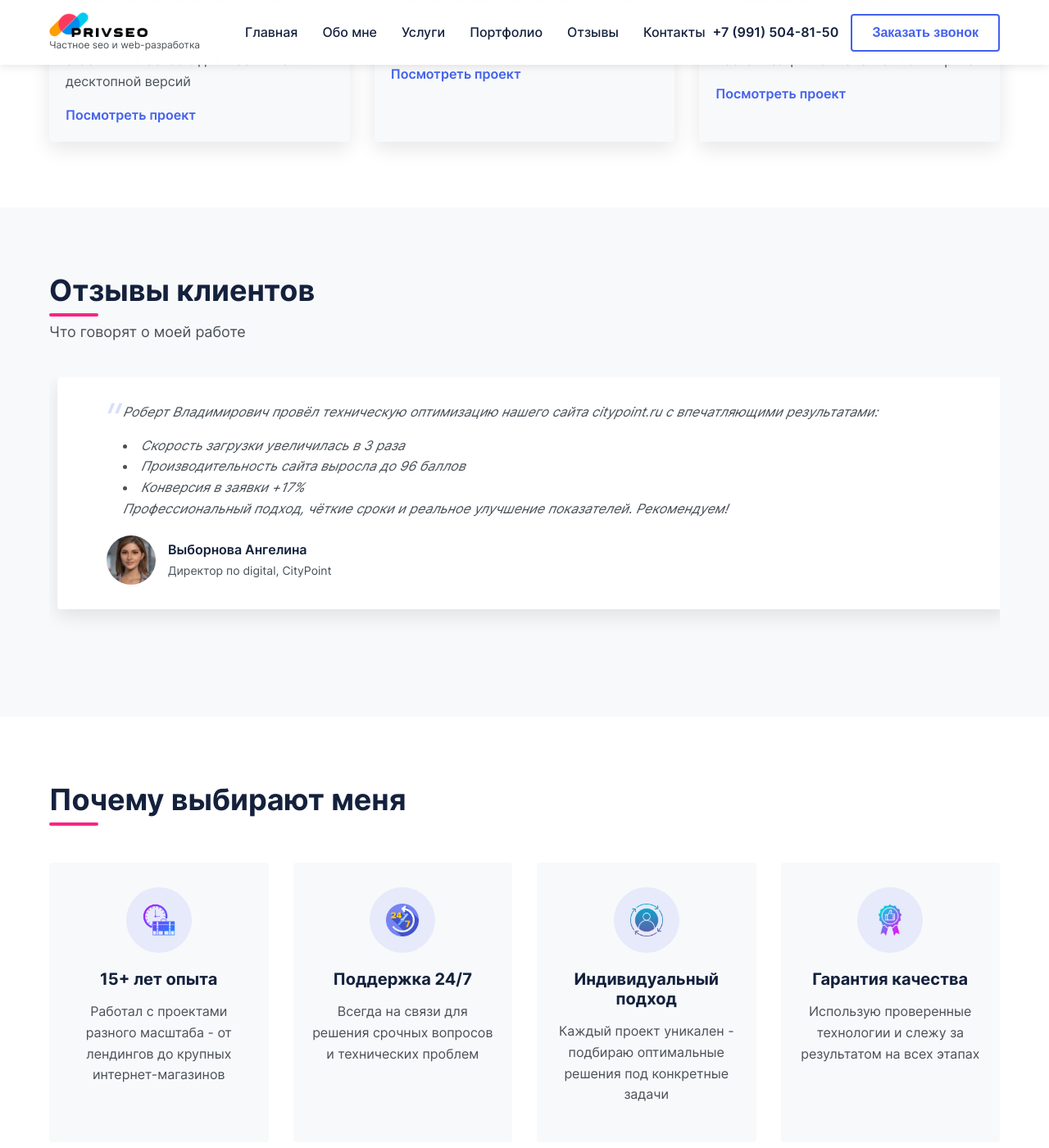
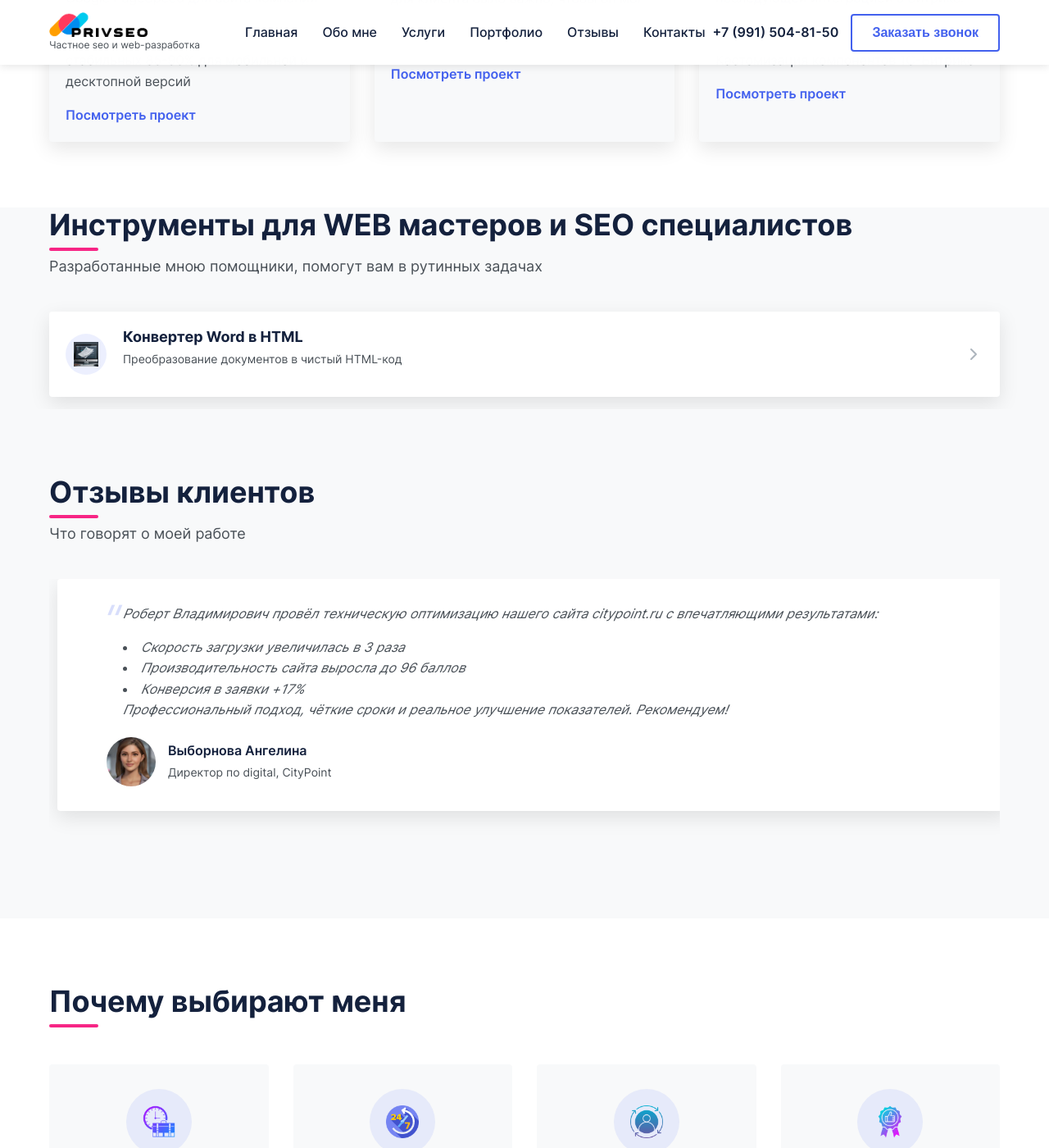
Before and after one commit to PrivateSeo/privateseo.github.io, a Jekyll site: the page built from index.html, in a window 1280 px wide and 1400 px high, scrolled down 4190 px. Shown: the whole window at 82% size. Built offline with Jekyll 4.4.1, drawn with Linux system fonts in a browser that asks for light colours.

Commit message:
новый блок Полезные инструменты

```diff
--- a/css/main.css
+++ b/css/main.css
@@ -2097,3 +2097,80 @@ ul {
         grid-template-columns: 1fr;
     }
 }
+
+/* Добавляем в main.css */
+.tools--list {
+  background-color: var(--light-color);
+}
+
+.tools-list {
+  list-style: none;
+  margin-top: 4rem;
+}
+
+.tools-list__item {
+  margin-bottom: 1.5rem;
+  background-color: white;
+  border-radius: var(--border-radius);
+  box-shadow: var(--box-shadow);
+  transition: var(--transition);
+}
+
+.tools-list__item:hover {
+  transform: translateY(-3px);
+  box-shadow: 0 10px 20px rgba(0, 0, 0, 0.1);
+}
+
+.tools-list__link {
+  display: flex;
+  align-items: center;
+  padding: 2rem;
+  color: var(--dark-color);
+  transition: var(--transition);
+}
+
+.tools-list__link:hover {
+  color: var(--primary-color);
+}
+
+.tools-list__icon {
+  width: 50px;
+  height: 50px;
+  background-color: rgba(67, 97, 238, 0.1);
+  border-radius: 50%;
+  display: flex;
+  align-items: center;
+  justify-content: center;
+  margin-right: 2rem;
+  flex-shrink: 0;
+}
+
+.tools-list__icon img {
+  width: 30px;
+  height: 30px;
+}
+
+.tools-list__content {
+  flex-grow: 1;
+}
+
+.tools-list__title {
+  font-size: 1.8rem;
+  margin-bottom: 0.5rem;
+}
+
+.tools-list__desc {
+  color: var(--gray-dark);
+  font-size: 1.4rem;
+}
+
+.tools-list__arrow {
+  margin-left: 1rem;
+  color: var(--gray-medium);
+  transition: var(--transition);
+}
+
+.tools-list__link:hover .tools-list__arrow {
+  color: var(--primary-color);
+  transform: translateX(5px);
+}
--- a/index.html
+++ b/index.html
@@ -450,7 +451,29 @@ description: Создание, поддержка и продвижение са
 			</div>
 		</div>
 	</section>
+	<section class="tools tools--list" id="tools">
+	  <div class="container">
+		<h2 class="section-title tools__title">Инструменты для WEB мастеров и SEO специалистов</h2>
+		<p class="section-subtitle tools__subtitle">Разработанные мною помощники, помогут вам в рутинных задачах</p>
 
+		<ul class="tools-list">
+		  <li class="tools-list__item">
+			<a href="/word-html-converter.html" class="tools-list__link">
+			  <div class="tools-list__icon">
+				<img src="images/word-html-convert.webp" alt="Конвертер" loading="lazy">
+			  </div>
+			  <div class="tools-list__content">
+				<h3 class="tools-list__title">Конвертер Word в HTML</h3>
+				<p class="tools-list__desc">Преобразование документов в чистый HTML-код</p>
+			  </div>
+			  <svg class="tools-list__arrow" width="24" height="24" viewBox="0 0 24 24" fill="none" xmlns="http://www.w3.org/2000/svg">
+				<path d="M9 18L15 12L9 6" stroke="currentColor" stroke-width="2" stroke-linecap="round" stroke-linejoin="round"/>
+			  </svg>
+			</a>
+		  </li>
+		</ul>
+	  </div>
+	</section>
 	<!-- Отзывы -->
 	<section class="reviews" id="reviews">
 		<div class="container">
```
Also changed, not shown: other parts of index.html (+2 -1 lines), images/word-html-convert.webp (added).
